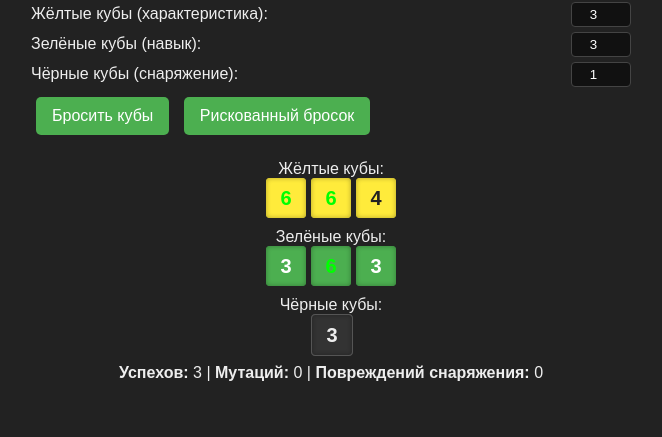
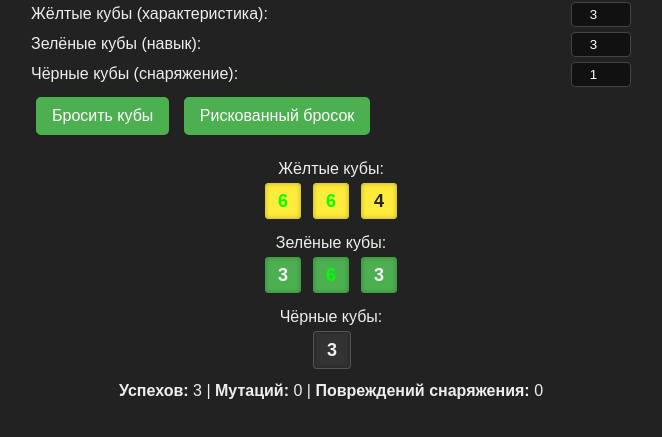
Before and after one commit to Mellfiore/Dice, a plain HTML site: page index.html in a window 1280 px wide. Both pictures are taken after a click on the button "Бросить кубы". Shown: the part 145-582 px from the top of the page, without its empty margins (309-971 px from the left). Drawn offline with Linux system fonts and the light colour scheme.

Commit message:
index.html

```diff
--- a/index.html
+++ b/index.html
@@ -20,14 +20,14 @@
     .dice-container {
       display: flex;
       justify-content: center;
-      gap: 5px;
-      margin-bottom: 10px;
+      gap: 12px;
+      margin-bottom: 15px;
       flex-wrap: wrap;
     }
 
     .die {
-      width: 40px;
-      height: 40px;
+      width: 36px;
+      height: 36px;
       position: relative;
       transform-style: preserve-3d;
       user-select: none;
@@ -42,12 +42,12 @@
 
     .face {
       position: absolute;
-      width: 40px;
-      height: 40px;
-      line-height: 40px;
+      width: 36px;
+      height: 36px;
+      line-height: 36px;
       text-align: center;
       font-weight: bold;
-      font-size: 20px;
+      font-size: 18px;
       border-radius: 4px;
       box-shadow: inset 0 0 5px rgba(0,0,0,0.3);
     }
@@ -58,22 +58,22 @@
 
     .gear-damage .face { border: 2px solid #f33 !important; }
 
-    .face.front  { transform: translateZ(20px); }
-    .face.back   { transform: translateZ(-20px) rotateY(180deg); }
-    .face.right  { transform: translateX(20px) rotateY(90deg); }
-    .face.left   { transform: translateX(-20px) rotateY(-90deg); }
-    .face.top    { transform: translateY(-20px) rotateX(90deg); }
-    .face.bottom { transform: translateY(20px) rotateX(-90deg); }
+    .face.front  { transform: translateZ(18px); }
+    .face.back   { transform: translateZ(-18px) rotateY(180deg); }
+    .face.right  { transform: translateX(18px) rotateY(90deg); }
+    .face.left   { transform: translateX(-18px) rotateY(-90deg); }
+    .face.top    { transform: translateY(-18px) rotateX(90deg); }
+    .face.bottom { transform: translateY(18px) rotateX(-90deg); }
 
     .rolling .cube {
-      animation: roll 1.2s ease-in-out;
+      animation: roll var(--roll-duration, 1.2s) ease-out;
     }
 
     @keyframes roll {
       0% { transform: rotateX(0deg) rotateY(0deg); }
-      25% { transform: rotateX(270deg) rotateY(180deg); }
-      50% { transform: rotateX(450deg) rotateY(360deg); }
-      75% { transform: rotateX(630deg) rotateY(540deg); }
+      25% { transform: rotateX(180deg) rotateY(90deg); }
+      50% { transform: rotateX(360deg) rotateY(270deg); }
+      75% { transform: rotateX(540deg) rotateY(450deg); }
       100% { transform: rotateX(720deg) rotateY(720deg); }
     }
 
@@ -165,6 +165,12 @@
       const cube = document.createElement('div');
       cube.className = 'cube';
 
+      // Устанавливаем случайную длительность анимации от 1 до 1.5 секунд
+      if (!isRiskyRoll || rerolls[i]) {
+        const duration = (1 + Math.random() * 0.5).toFixed(2);
+        die.style.setProperty('--roll-duration', `${duration}s`);
+      }
+
       // Создаём 6 граней кубика
       ['front', 'back', 'right', 'left', 'top', 'bottom'].forEach(face => {
         const faceDiv = document.createElement('div');
@@ -185,7 +191,7 @@
               face.classList.add('gear-damage');
             }
           });
-        }, 1200); // Синхронизация с длительностью анимации
+        }, 1500); // Увеличил до 1500ms для запаса под максимальную длительность анимации
       } else {
         // Для 1 и 6 при рискованном броске: сразу показываем значение без анимации
         cube.querySelectorAll('.face').forEach(face => {
@@ -217,6 +223,7 @@
       dice.forEach(die => container.appendChild(die));
       const labelDiv = document.createElement('div');
       labelDiv.textContent = label;
+      labelDiv.style.marginBottom = '5px';
       resultsDiv.appendChild(labelDiv);
       resultsDiv.appendChild(container);
     };
@@ -233,14 +240,14 @@
     const summary = document.createElement('div');
     summary.style.marginTop = '10px';
     summary.innerHTML = `<b>Успехов:</b> ${successCount} | <b>Мутаций:</b> ${mutationCount} | <b>Повреждений снаряжения:</b> ${gearDamage}`;
-    setTimeout(() => resultsDiv.appendChild(summary), 1200);
+    setTimeout(() => resultsDiv.appendChild(summary), 1500);
 
     if (riskUsed) {
       const riskNote = document.createElement('div');
       riskNote.style.color = '#ff6600';
       riskNote.style.marginTop = '10px';
       riskNote.textContent = 'Рискованный бросок уже использован.';
-      setTimeout(() => resultsDiv.appendChild(riskNote), 1200);
+      setTimeout(() => resultsDiv.appendChild(riskNote), 1500);
     }
   }
 
```
